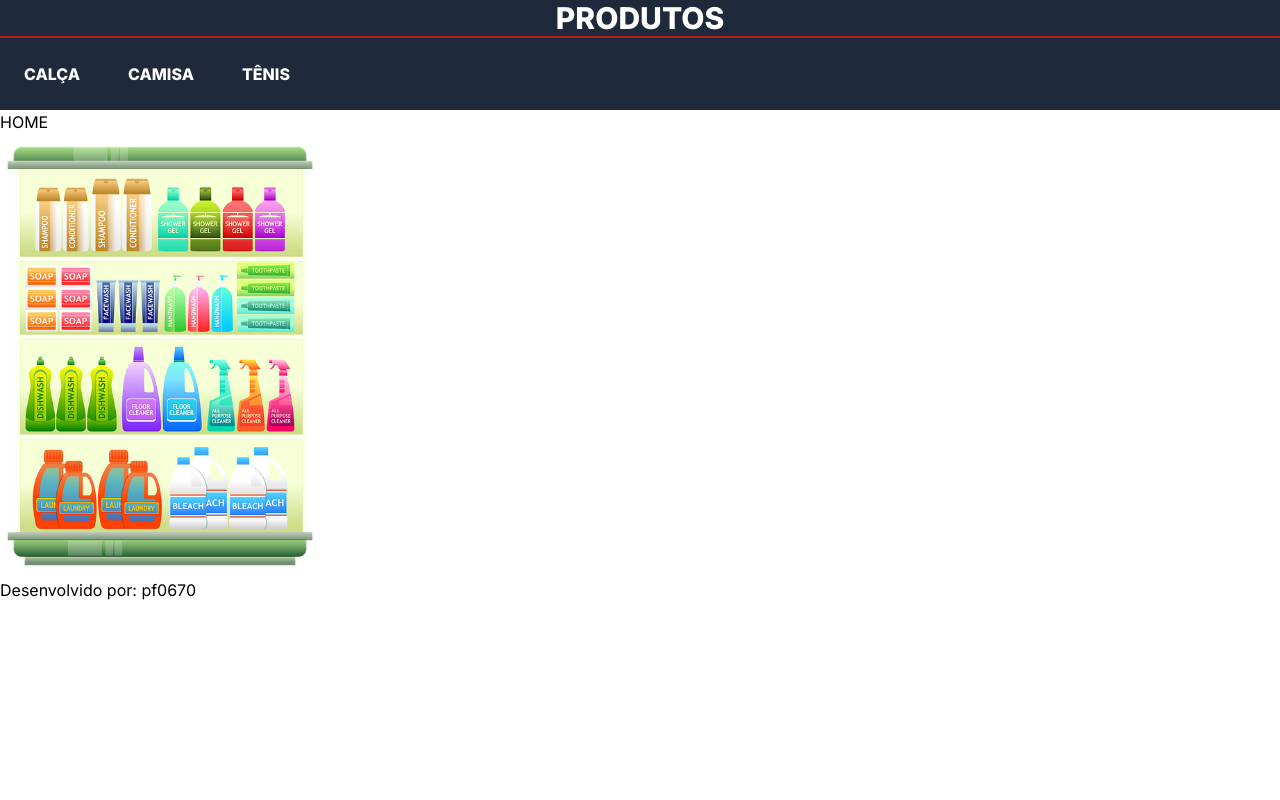
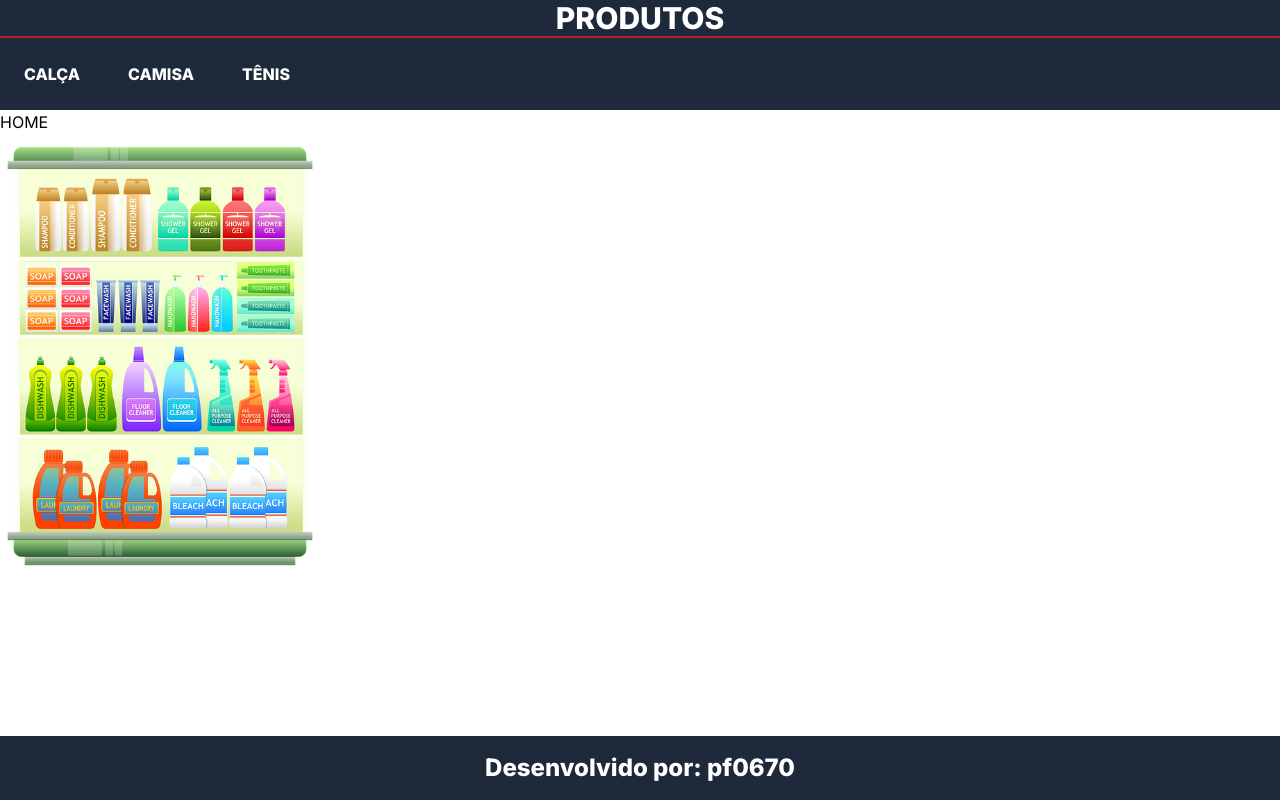
Before and after one commit to alecarlosjesus/loja-spa-1tdspv, a Next.js app: page / in a window 1280 px wide. Built offline with nearby package versions, Linux system fonts and the light colour scheme.

Commit message:
Estilizando cabeçalho e rodape com tailwind, @layer e @aply

```diff
--- a/src/app/globals.css
+++ b/src/app/globals.css
@@ -3,15 +3,17 @@
 @tailwind utilities;
 
 @layer components {
-    .menu{
-
-        & li{
+    .menu {
+        & li {
             @apply inline;
 
-            & a{
-                @apply inline-block md:p-3 lg:p-6 sm:p-1 font-extrabold hover:bg-amber-600 hover:text-black transition-all duration-300 ease-in-out ;
-
+            & a {
+                @apply inline-block md:p-3 lg:p-6 sm:p-1 font-extrabold hover:bg-amber-600 hover:text-black transition-all duration-300 ease-in-out;
             }
         }
     }
+
+    .rodape {
+        @apply font-extrabold text-2xl text-white bg-slate-800 p-4 text-center fixed bottom-0 w-full;
+    }
 }
--- a/src/components/Rodape/Rodape.jsx
+++ b/src/components/Rodape/Rodape.jsx
@@ -1,7 +1,7 @@
 
 export default function Rodape() {
   return (
-    <footer>
+    <footer className="rodape">
         <p>Desenvolvido por: pf0670</p>
     </footer>
   )
```
